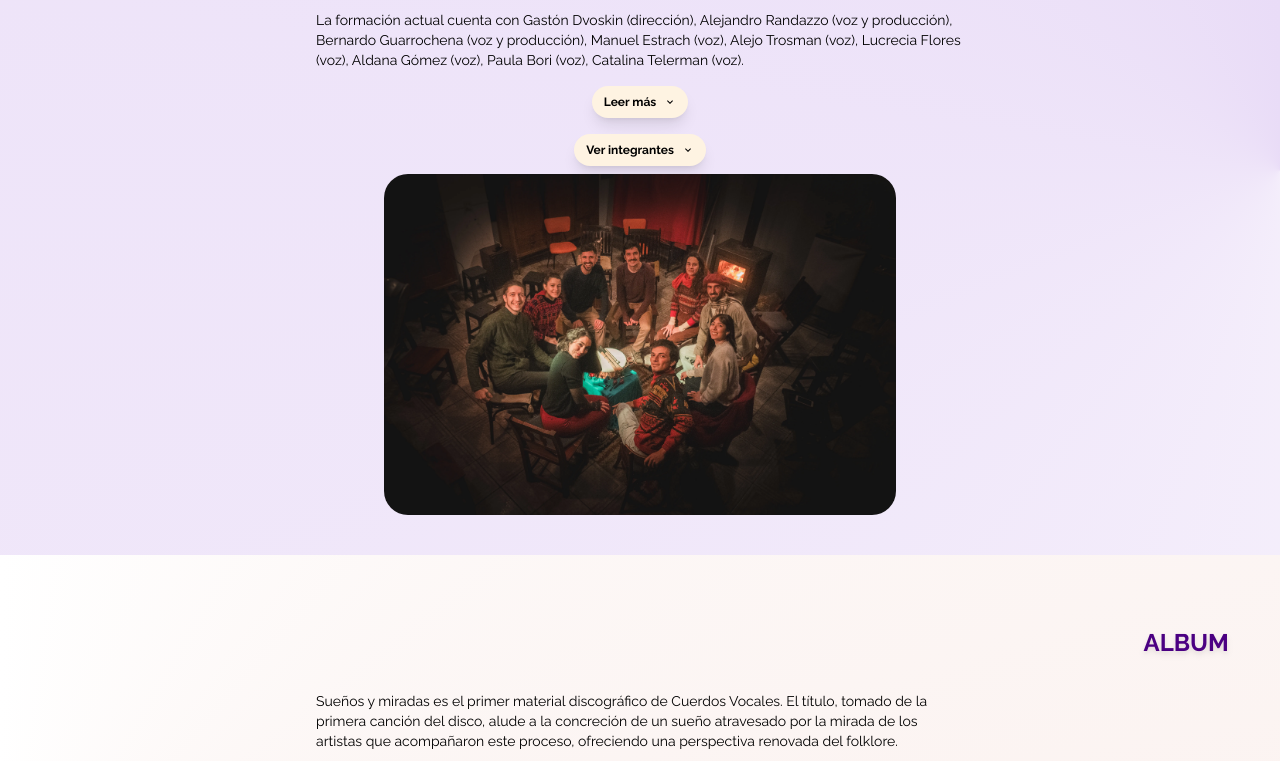
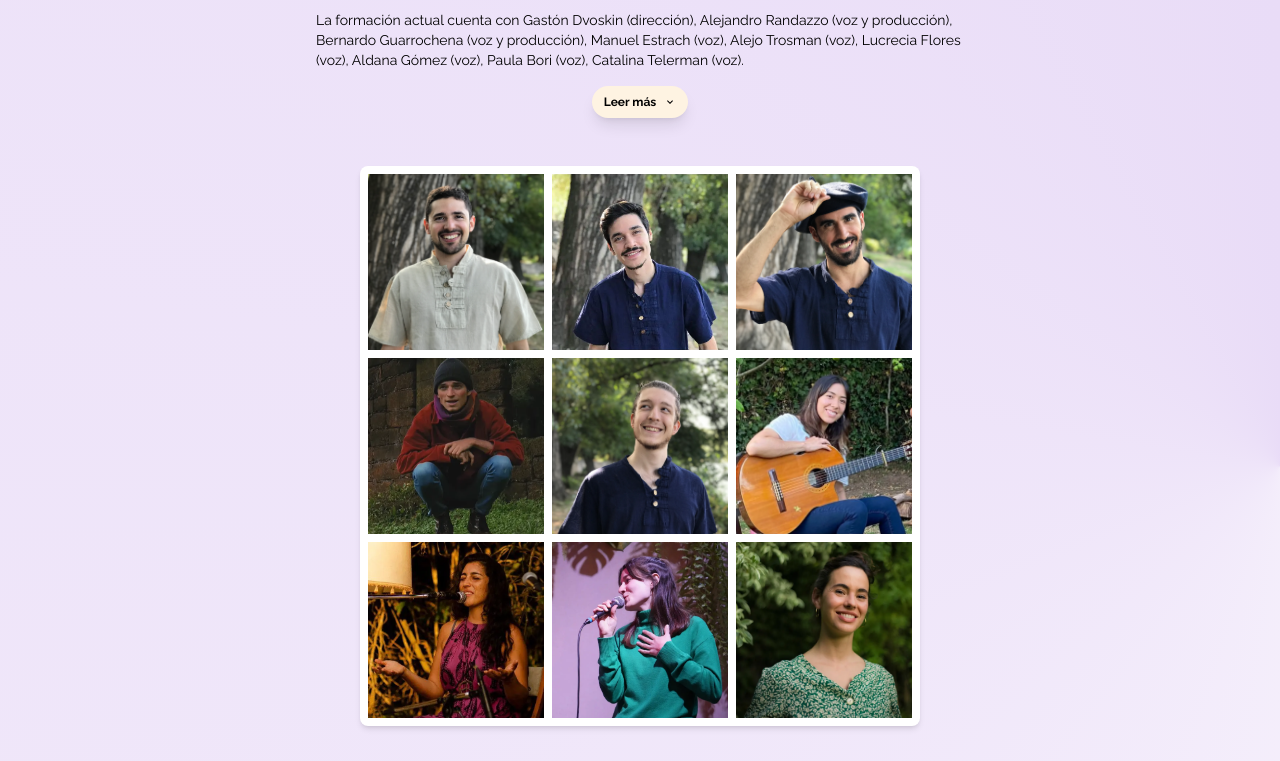
Before and after one commit to gastondvoskin/cuerdos-vocales, a React (Vite) app: page / in a window 1280 px wide. Shown: the part 2364-3125 px from the top of the page. Built offline with nearby package versions, Linux system fonts and the light colour scheme.

Commit message:
Commented renderListMembers. Now the grid is always rendered

```diff
--- a/src/components-reusable/MemberCard.tsx
+++ b/src/components-reusable/MemberCard.tsx
@@ -8,7 +8,7 @@ const MemberCard = ({member, setCurrentMember}: IMemberCardProps) => {
     member && (
       <div className="fixed top-1/2 left-1/2 transform -translate-x-1/2 -translate-y-1/2 flex flex-col text-center items-center p-4 bg-myWhite-100 w-11/12 max-w-sm shadow-2xl rounded-md z-10">
         <button className="absolute top-2 right-2 text-myBordeaux-500 border border-myBordeaux-500 p-1 hover:bg-myBordeaux-100 hover:text-myWhite-100" onClick={() => setCurrentMember(null)}><FaX /></button>
-        <h2 className="text-2xl text-myOlive-900">{member.name}</h2>
+        <h2 className="text-xl text-myOlive-900">{member.name}</h2>
         <img className="py-4 w-56 aspect-square object-cover" src={member.imageSrc} alt={`Primer plano de ${member.name}`} />
         <p className="text-xs">{member.description}</p>
       </div>
--- a/src/sections/WeAre.tsx
+++ b/src/sections/WeAre.tsx
@@ -16,18 +16,18 @@ import {IMember} from "../types"
 const WeAre = () => {
   const [numberOfParagraphs, setNumberOfParagraphs] = useState<number>(2);
   const [renderButton, setRenderButton] = useState<boolean>(true);
-  const [listMembers, setListMembers] = useState<boolean>(false);
-  const [renderListMembersButton, setRenderListMembersButton] = useState<boolean>(true);
+  // const [listMembers, setListMembers] = useState<boolean>(false);
+  // const [renderListMembersButton, setRenderListMembersButton] = useState<boolean>(true);
 
   const handleViewMore = () => {
     setNumberOfParagraphs(weAreParagraphs.length);
     setRenderButton(false);
   };
 
-  const handleListMembers = () => {
-    setListMembers(true);
-    setRenderListMembersButton(false);
-  };
+  // const handleListMembers = () => {
+  //   setListMembers(true);
+  //   setRenderListMembersButton(false);
+  // };
 
   const [currentMember, setCurrentMember] = useState<null | IMember>(null);
 
@@ -44,16 +44,16 @@ const WeAre = () => {
           Icon={MdExpandMore}
         />
       )}
-      {renderListMembersButton && (
+      {/* {renderListMembersButton && (
         <Button
           text="Ver integrantes"
           textColor="myPurple-100"
           onClick={() => handleListMembers()}
           Icon={MdExpandMore}
         />
-      )}
+      )} */}
 
-      {listMembers && (
+      {/* {listMembers && ( */}
       <div className="grid grid-cols-3 items-center gap-2 p-2 rounded-lg shadow-md my-10 bg-myWhite-100">
         {
           Object.entries(members).map((member) => {
@@ -72,7 +72,7 @@ const WeAre = () => {
           })
         }
       </div>
-      )}
+      {/* )} */}
 
       {currentMember && <MemberCard member={currentMember} setCurrentMember={setCurrentMember}/>}
 
```
Lines whose indentation alone changed are shown as unchanged.
